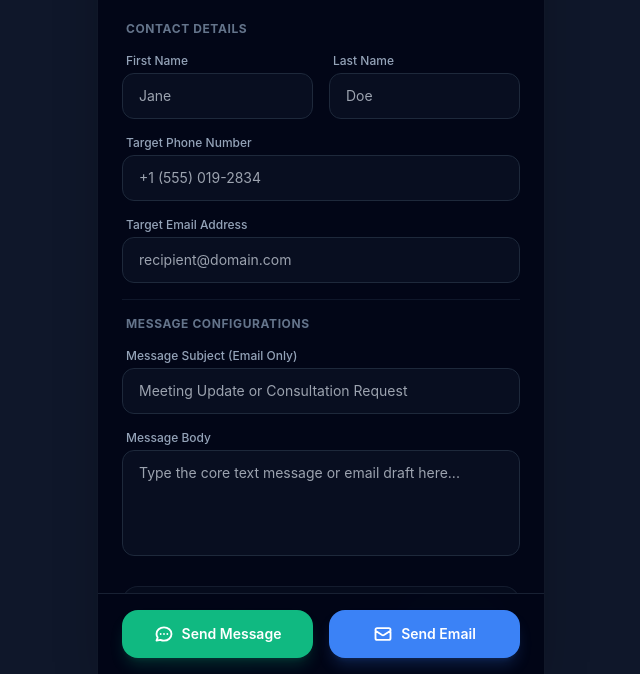
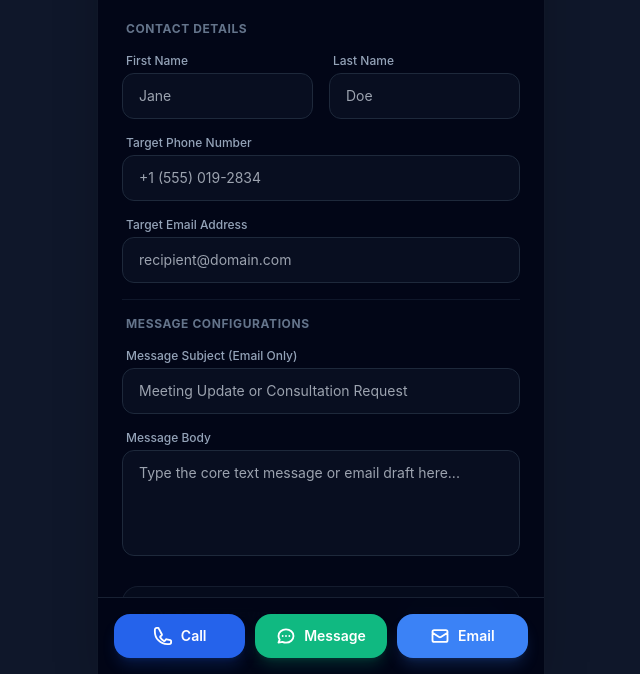
Before and after one commit to thejoshcontreras/pwa-launcher, a plain HTML site: page index.html in a window 1280 px wide. Shown: the part 126-800 px from the top of the page, without its empty margins (319-959 px from the left). Drawn offline with nearby package versions, Linux system fonts and the light colour scheme.

Commit message:
Update index.html
Added a call button

```diff
--- a/index.html
+++ b/index.html
@@ -61,7 +61,7 @@
                 <span class="text-xs font-semibold tracking-widest text-blue-500 uppercase">iOS Communication Hub</span>
                 <div class="flex items-baseline gap-2">
                     <h1 class="text-2xl font-bold tracking-tight mt-0.5">D2 Connect</h1>
-                    <span class="text-xs font-semibold px-2 py-0.5 bg-blue-100 dark:bg-blue-950 text-blue-600 dark:text-blue-400 rounded-full">v1.6</span>
+                    <span class="text-xs font-semibold px-2 py-0.5 bg-blue-100 dark:bg-blue-950 text-blue-600 dark:text-blue-400 rounded-full">v1.7</span>
                 </div>
             </div>
 
@@ -163,19 +163,29 @@
             </div>
         </div>
 
-        <footer class="absolute bottom-0 inset-x-0 bg-white/95 dark:bg-slate-950/95 border-t border-slate-100 dark:border-slate-800/80 py-4 px-6 ios-blur grid grid-cols-2 gap-4 z-40">
-            <button onclick="triggerSMS()" class="flex items-center justify-center gap-2 bg-emerald-500 hover:bg-emerald-600 active:scale-95 text-white py-3.5 px-4 rounded-2xl font-semibold text-sm shadow-lg shadow-emerald-500/20 transition-all">
-                <svg class="w-5 h-5 shrink-0" fill="none" stroke="currentColor" viewBox="0 0 24 24" stroke-width="2.2">
+        <footer class="absolute bottom-0 inset-x-0 bg-white/95 dark:bg-slate-950/95 border-t border-slate-100 dark:border-slate-800/80 py-4 px-4 ios-blur grid grid-cols-3 gap-2.5 z-40">
+            <!-- Call Phone Button -->
+            <button onclick="triggerCall()" class="flex flex-col sm:flex-row items-center justify-center gap-1 sm:gap-2 bg-blue-600 hover:bg-blue-700 active:scale-95 text-white py-3 px-2 rounded-2xl font-semibold text-xs sm:text-sm shadow-lg shadow-blue-600/20 transition-all">
+                <svg class="w-4 h-4 sm:w-5 sm:h-5 shrink-0" fill="none" stroke="currentColor" viewBox="0 0 24 24" stroke-width="2.2">
+                    <path stroke-linecap="round" stroke-linejoin="round" d="M2.25 6.75c0 8.284 6.716 15 15 15h2.25a2.25 2.25 0 002.25-2.25v-1.372c0-.516-.351-.966-.852-1.091l-4.423-1.106c-.44-.11-.902.055-1.173.417l-.97 1.293c-.282.376-.769.542-1.21.387a12.017 12.017 0 01-4.5-4.5c-.155-.44.01-1.21.387-1.21l1.293-.97c.363-.271.527-.734.417-1.173L6.963 3.102a1.125 1.125 0 00-1.091-.852H4.5A2.25 2.25 0 002.25 4.5v2.25z" />
+                </svg>
+                Call
+            </button>
+
+            <!-- SMS Message Button -->
+            <button onclick="triggerSMS()" class="flex flex-col sm:flex-row items-center justify-center gap-1 sm:gap-2 bg-emerald-500 hover:bg-emerald-600 active:scale-95 text-white py-3 px-2 rounded-2xl font-semibold text-xs sm:text-sm shadow-lg shadow-emerald-500/20 transition-all">
+                <svg class="w-4 h-4 sm:w-5 sm:h-5 shrink-0" fill="none" stroke="currentColor" viewBox="0 0 24 24" stroke-width="2.2">
                     <path stroke-linecap="round" stroke-linejoin="round" d="M8 12h.01M12 12h.01M16 12h.01M21 12c0 4.418-4.03 8-9 8a9.863 9.863 0 01-4.255-.949L3 20l1.395-3.72C3.512 15.042 3 13.574 3 12c0-4.418 4.03-8 9-8s9 3.582 9 8z" />
                 </svg>
-                Send Message
+                Message
             </button>
 
-            <button onclick="triggerEmail()" class="flex items-center justify-center gap-2 bg-blue-500 hover:bg-blue-600 active:scale-95 text-white py-3.5 px-4 rounded-2xl font-semibold text-sm shadow-lg shadow-blue-500/20 transition-all">
-                <svg class="w-5 h-5 shrink-0" fill="none" stroke="currentColor" viewBox="0 0 24 24" stroke-width="2.2">
+            <!-- Send Email Button -->
+            <button onclick="triggerEmail()" class="flex flex-col sm:flex-row items-center justify-center gap-1 sm:gap-2 bg-blue-500 hover:bg-blue-600 active:scale-95 text-white py-3 px-2 rounded-2xl font-semibold text-xs sm:text-sm shadow-lg shadow-blue-500/20 transition-all">
+                <svg class="w-4 h-4 sm:w-5 sm:h-5 shrink-0" fill="none" stroke="currentColor" viewBox="0 0 24 24" stroke-width="2.2">
                     <path stroke-linecap="round" stroke-linejoin="round" d="M3 8l7.89 5.26a2 2 0 002.22 0L21 8M5 19h14a2 2 0 002-2V7a2 2 0 00-2-2H5a2 2 0 00-2 2v10a2 2 0 002 2z" />
                 </svg>
-                Send Email
+                Email
             </button>
         </footer>
 
@@ -347,6 +357,20 @@
 
             window.location.href = `mailto:${emailTarget}?subject=${encodedSubject}&body=${encodedBody}`;
         }
+
+        // Initiate iOS Dialer Handshake Execution
+        function triggerCall() {
+            const rawPhone = document.getElementById('phone').value.trim();
+
+            if (!rawPhone) {
+                showAlert('Missing Phone Number', 'Please enter a target Phone Number to initialize the voice call layout.', 'error');
+                return;
+            }
+
+            // Stripping formatting symbols to deliver a clean string to the dialer
+            const phoneCleaned = rawPhone.replace(/[^\d+]/g, '');
+            window.location.href = `tel:${phoneCleaned}`;
+        }
     </script>
 </body>
 </html>
```
